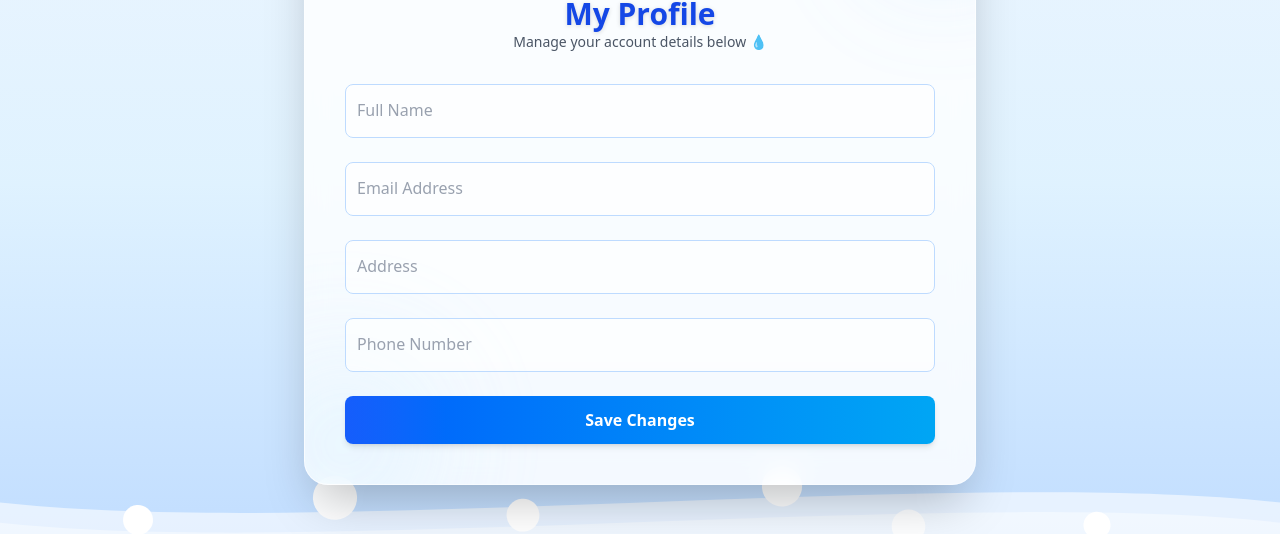
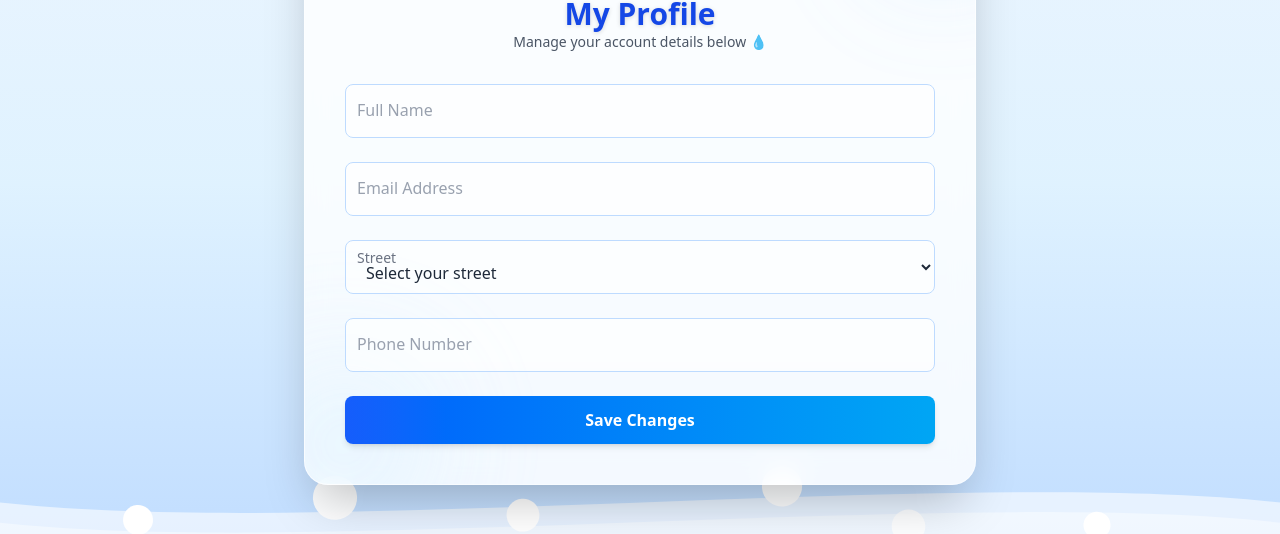
Before and after one commit to AngeloApolinario/MoisesWaterRefillStationWebsite, a React (Vite) app in the folder client/: page /profile in a window 1280 px wide. Shown: the part 282-816 px from the top of the page. Built offline with nearby package versions, Linux system fonts and the light colour scheme.

Commit message:
feat: add address selection dropdown to AuthModal, Profile, and AdminUsers components

```diff
--- a/client/src/components/AuthModal.jsx
+++ b/client/src/components/AuthModal.jsx
@@ -12,6 +12,26 @@ export default function AuthModal({ isOpen, onClose, onLogin }) {
     email: "",
     password: "",
   });
+  const streets = [
+    "Arrocena Street",
+    "Castanieto Street",
+    "Castillo Street",
+    "Corpuz Street",
+    "Esperanza Street",
+    "Fabros Street",
+    "Felix Street",
+    "Labiano Street",
+    "Lagasca Street",
+    "Mendoza Street",
+    "Natividad Street",
+    "Paras Street",
+    "Reyes Street",
+    "Sevilla Street",
+    "Silao Street",
+    "Taguan Street",
+    "Vicencio Street",
+  ];
+
   const [loading, setLoading] = useState(false);
   const [message, setMessage] = useState("");
   const [messageType, setMessageType] = useState("success");
@@ -85,7 +105,6 @@ export default function AuthModal({ isOpen, onClose, onLogin }) {
           exit={{ scale: 0.8, opacity: 0 }}
           transition={{ type: "spring", stiffness: 100 }}
         >
-          {/* LEFT SIDE */}
           <div className="relative bg-gradient-to-b from-blue-400 via-sky-400 to-blue-500 flex flex-col items-center justify-center p-6 text-center">
             <motion.div
               className="absolute w-64 h-64 bg-blue-300 rounded-full blur-3xl opacity-40 animate-pulse"
@@ -149,14 +168,23 @@ export default function AuthModal({ isOpen, onClose, onLogin }) {
                     className="w-full p-3 rounded-xl border border-blue-300 focus:ring-2 focus:ring-blue-400 outline-none shadow-sm transition"
                     required
                   />
-                  <input
-                    type="text"
+                  <select
                     name="address"
-                    placeholder="Address"
                     value={formData.address}
                     onChange={handleChange}
                     className="w-full p-3 rounded-xl border border-blue-300 focus:ring-2 focus:ring-blue-400 outline-none shadow-sm transition"
-                  />
+                    required
+                  >
+                    <option value="" disabled>
+                      Select your street
+                    </option>
+                    {streets.map((street) => (
+                      <option key={street} value={street}>
+                        {street}
+                      </option>
+                    ))}
+                  </select>
+
                   <input
                     type="tel"
                     name="phone"
--- a/client/src/pages/Profile.jsx
+++ b/client/src/pages/Profile.jsx
@@ -4,6 +4,26 @@ import { Droplets } from "lucide-react";
 import { motion } from "framer-motion";
 
 export default function Profile({ user, setUser }) {
+  const streets = [
+    "Arrocena Street",
+    "Castanieto Street",
+    "Castillo Street",
+    "Corpuz Street",
+    "Esperanza Street",
+    "Fabros Street",
+    "Felix Street",
+    "Labiano Street",
+    "Lagasca Street",
+    "Mendoza Street",
+    "Natividad Street",
+    "Paras Street",
+    "Reyes Street",
+    "Sevilla Street",
+    "Silao Street",
+    "Taguan Street",
+    "Vicencio Street",
+  ];
+
   const [formData, setFormData] = useState({
     name: user?.name || "",
     email: user?.email || "",
@@ -25,7 +45,7 @@ export default function Profile({ user, setUser }) {
 
     try {
       const res = await axios.put(
-        `http://localhost:5000/api/auth/users/${user._id}`,
+        `http://localhost:8000/api/auth/users/${user._id}`,
         formData
       );
       setUser(res.data);
@@ -38,7 +58,6 @@ export default function Profile({ user, setUser }) {
     }
   };
 
-  // Bubbles array
   const bubbles = [
     { size: 20, x: "10%", delay: 0 },
     { size: 30, x: "25%", delay: 1 },
@@ -94,29 +113,87 @@ export default function Profile({ user, setUser }) {
 
         {/* Form */}
         <form onSubmit={handleSubmit} className="space-y-6 relative z-10">
-          {[
-            { name: "name", label: "Full Name", type: "text" },
-            { name: "email", label: "Email Address", type: "email" },
-            { name: "address", label: "Address", type: "text" },
-            { name: "phone", label: "Phone Number", type: "text" },
-          ].map((field) => (
-            <div key={field.name} className="relative">
+          {/* Full Name */}
+          <div className="relative">
             <input
-                type={field.type}
-                name={field.name}
-                value={formData[field.name]}
+              type="text"
+              name="name"
+              value={formData.name}
+              onChange={handleChange}
+              placeholder=" "
+              className="peer w-full border border-blue-200 rounded-lg px-4 pt-5 pb-2 bg-white/60 text-gray-800 focus:outline-none focus:ring-2 focus:ring-blue-400 transition-all duration-300 placeholder-transparent"
+              required
+            />
+            <label
+              htmlFor="name"
+              className="absolute left-3 top-2 text-gray-500 text-sm transition-all peer-placeholder-shown:top-3.5 peer-placeholder-shown:text-gray-400 peer-placeholder-shown:text-base peer-focus:top-1 peer-focus:text-blue-600 peer-focus:text-sm"
+            >
+              Full Name
+            </label>
+          </div>
+
+          {/* Email */}
+          <div className="relative">
+            <input
+              type="email"
+              name="email"
+              value={formData.email}
+              onChange={handleChange}
+              placeholder=" "
+              className="peer w-full border border-blue-200 rounded-lg px-4 pt-5 pb-2 bg-white/60 text-gray-800 focus:outline-none focus:ring-2 focus:ring-blue-400 transition-all duration-300 placeholder-transparent"
+              required
+            />
+            <label
+              htmlFor="email"
+              className="absolute left-3 top-2 text-gray-500 text-sm transition-all peer-placeholder-shown:top-3.5 peer-placeholder-shown:text-gray-400 peer-placeholder-shown:text-base peer-focus:top-1 peer-focus:text-blue-600 peer-focus:text-sm"
+            >
+              Email Address
+            </label>
+          </div>
+
+          {/* Address Dropdown */}
+          <div className="relative">
+            <select
+              name="address"
+              value={formData.address}
+              onChange={handleChange}
+              className="peer w-full border border-blue-200 rounded-lg px-4 pt-5 pb-2 bg-white/60 text-gray-800 focus:outline-none focus:ring-2 focus:ring-blue-400 transition-all duration-300"
+              required
+            >
+              <option value="" disabled>
+                Select your street
+              </option>
+              {streets.map((street) => (
+                <option key={street} value={street}>
+                  {street}
+                </option>
+              ))}
+            </select>
+            <label
+              htmlFor="address"
+              className="absolute left-3 top-2 text-gray-500 text-sm transition-all peer-focus:top-1 peer-focus:text-blue-600 peer-focus:text-sm"
+            >
+              Street
+            </label>
+          </div>
+
+          {/* Phone */}
+          <div className="relative">
+            <input
+              type="text"
+              name="phone"
+              value={formData.phone}
               onChange={handleChange}
               placeholder=" "
               className="peer w-full border border-blue-200 rounded-lg px-4 pt-5 pb-2 bg-white/60 text-gray-800 focus:outline-none focus:ring-2 focus:ring-blue-400 transition-all duration-300 placeholder-transparent"
             />
             <label
-                htmlFor={field.name}
+              htmlFor="phone"
               className="absolute left-3 top-2 text-gray-500 text-sm transition-all peer-placeholder-shown:top-3.5 peer-placeholder-shown:text-gray-400 peer-placeholder-shown:text-base peer-focus:top-1 peer-focus:text-blue-600 peer-focus:text-sm"
             >
-                {field.label}
+              Phone Number
             </label>
           </div>
-          ))}
 
           <button
             type="submit"
--- a/client/src/pages/admin/Users.jsx
+++ b/client/src/pages/admin/Users.jsx
@@ -12,6 +12,26 @@ export default function AdminUsers() {
     address: "",
     phone: "",
   });
+  const streets = [
+    "Arrocena Street",
+    "Castanieto Street",
+    "Castillo Street",
+    "Corpuz Street",
+    "Esperanza Street",
+    "Fabros Street",
+    "Felix Street",
+    "Labiano Street",
+    "Lagasca Street",
+    "Mendoza Street",
+    "Natividad Street",
+    "Paras Street",
+    "Reyes Street",
+    "Sevilla Street",
+    "Silao Street",
+    "Taguan Street",
+    "Vicencio Street",
+  ];
+
   const [loading, setLoading] = useState(false);
   const [message, setMessage] = useState("");
 
@@ -120,16 +140,26 @@ export default function AdminUsers() {
           placeholder="Password"
           value={form.password}
           onChange={(e) => setForm({ ...form, password: e.target.value })}
-          required={!editingUser} // required only for new users
+          required={!editingUser}
           className="p-4 border border-gray-300 rounded-2xl focus:ring-2 focus:ring-blue-400 focus:border-blue-400 transition shadow-sm"
         />
-        <input
-          type="text"
-          placeholder="Address"
+        <select
+          name="address"
           value={form.address}
           onChange={(e) => setForm({ ...form, address: e.target.value })}
           className="p-4 border border-gray-300 rounded-2xl focus:ring-2 focus:ring-blue-400 focus:border-blue-400 transition shadow-sm"
-        />
+          required
+        >
+          <option value="" disabled>
+            Select a street
+          </option>
+          {streets.map((street) => (
+            <option key={street} value={street}>
+              {street}
+            </option>
+          ))}
+        </select>
+
         <input
           type="text"
           placeholder="Phone"
```
Lines whose indentation alone changed are shown as unchanged.
